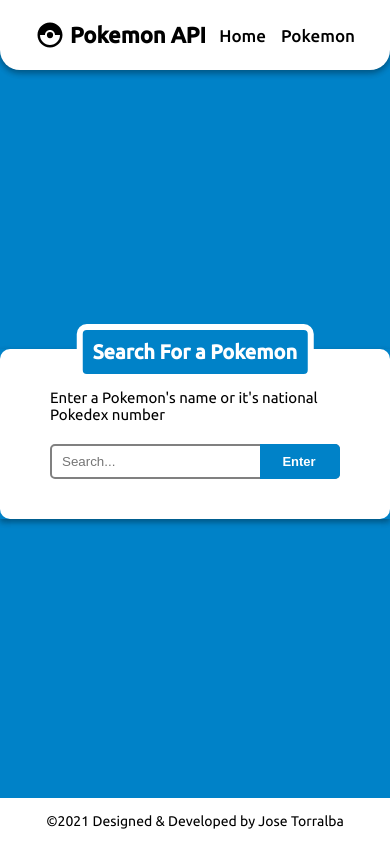
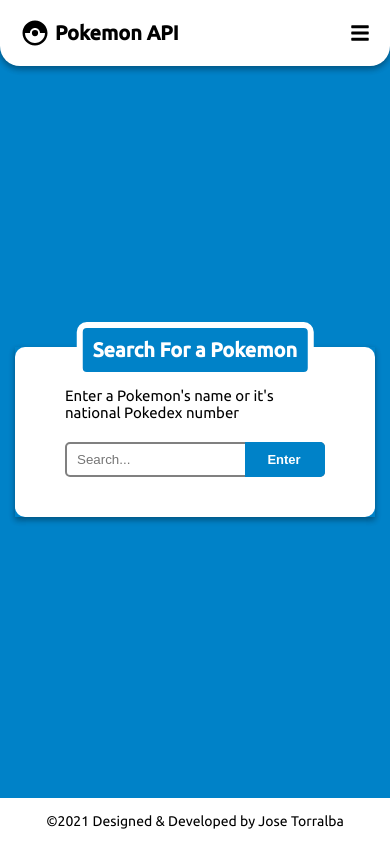
Before and after one commit to JoseTorralba/Pokemon-API, a React (Create React App) app: page / in a window 390 px wide. Built offline with nearby package versions, Linux system fonts and the light colour scheme; the HTML template or start-up script is replaced by a standard one.

Commit message:
navbar is now fully responsive

```diff
--- a/src/components/layout/Footer.jsx
+++ b/src/components/layout/Footer.jsx
@@ -1,6 +1,6 @@
 import classes from './Footer.module.css';
 
-function Footer() {
+const Footer = () => {
   const getCurrentYear = new Date().getFullYear();
 
   return (
@@ -8,6 +8,6 @@
       &copy;{getCurrentYear} Designed & Developed by Jose Torralba
     </div>
   );
-}
+};
 
 export default Footer;
--- a/src/components/layout/Navbar.jsx
+++ b/src/components/layout/Navbar.jsx
@@ -1,26 +1,40 @@
 import { MdCatchingPokemon } from 'react-icons/md';
+import { FaBars, FaTimes } from 'react-icons/fa';
+import { useRef } from 'react';
 import { Link } from 'react-router-dom';
+import classes from './Navbar.module.css';
 
-import classes from './Navbar.module.css';
-function Navbar() {
+const Navbar = () => {
+  const navRef = useRef();
+  const toggleNav = () => navRef.current.classList.toggle(classes.responsive);
+
   return (
-    <nav className={classes.nav}>
-      <div className={classes.container}>
-        <div className={classes.title}>
+    <>
+      <nav className={classes.nav}>
+        <div className={classes.logo}>
           <MdCatchingPokemon className={classes.icon} />
-          <Link to='/'>Pokemon API</Link>
+          <Link to='/' className={classes.title}>
+            Pokemon API
+          </Link>
         </div>
 
-        <div>
-          <div className={classes.links}>
-            <Link to='/'>Home</Link>
-            <Link to='/pokemons'>Pokemon</Link>
-            {/* <Link to='/about'>About</Link> */}
-          </div>
+        <FaBars onClick={toggleNav} className={classes.bars} />
+
+        <div ref={navRef} className={classes.list}>
+          <Link to='/' className={classes.item} onClick={toggleNav}>
+            Home
+          </Link>
+
+          <Link to='/pokemons' className={classes.item} onClick={toggleNav}>
+            Pokemon
+          </Link>
+          <button className={classes.close} onClick={toggleNav}>
+            <FaTimes />
+          </button>
         </div>
-      </div>
-    </nav>
+      </nav>
+    </>
   );
-}
+};
 
 export default Navbar;
--- a/src/components/layout/Navbar.module.css
+++ b/src/components/layout/Navbar.module.css
@@ -1,36 +1,33 @@
 .nav {
-  background-color: #fff;
+  background-color: #fff !important;
   color: #000;
   padding: 2rem 3.5rem;
-  /* box-shadow: 0 1px 3px rgba(0, 0, 0, 0.12), 0 1px 2px rgba(0, 0, 0, 0.24); */
+
   box-shadow: 0 3px 6px rgba(0, 0, 0, 0.16), 0 3px 6px rgba(0, 0, 0, 0.23);
 
   border-bottom-left-radius: 2rem;
   border-bottom-right-radius: 2rem;
   font-weight: 500;
+  display: flex;
+  align-items: center;
+  justify-content: space-between;
+  position: relative;
 }
 
-a {
+.title,
+.logo,
+.item {
+  align-items: center;
   color: #000;
+  cursor: pointer;
+  display: flex;
   text-decoration: none;
 }
 
-a:not(:last-child) {
-  margin-right: 1.5rem;
-}
-
-.container {
-  display: flex;
-  justify-content: space-between;
-
-  font-size: 1.9rem;
-  align-items: center;
-}
-/* .icon, */
-.title,
-.links {
-  display: flex;
-  align-items: center;
+.title {
+  font-size: 2rem;
+  font-weight: 700;
+  margin-right: 0.5rem;
 }
 
 .icon {
@@ -38,12 +35,72 @@
   margin-right: 0.5rem;
 }
 
-.title {
-  font-size: 2.2rem;
-  font-weight: 700;
-  margin-right: 0.5rem;
+.list {
+  font-size: 1.7rem;
+  display: flex;
+  align-items: center;
+  margin-right: -24px;
 }
 
-.links {
-  font-size: 1.7rem;
+.list a:not(:last-child) {
+  margin-right: 1.5rem;
 }
+
+.bars,
+.close {
+  display: none;
+}
+
+.close {
+  color: #fff;
+  background: none;
+  border: none;
+  outline: none;
+}
+
+@media only screen and (max-width: 37.5em) {
+  .nav {
+    padding: 1.8rem 2rem;
+  }
+
+  .list {
+    background-color: #0082c8;
+    flex-direction: column;
+    font-size: 2rem;
+    gap: 1.5rem;
+    justify-content: center;
+    position: fixed;
+    top: 0;
+    left: 100%;
+    height: 100vh;
+    width: 100%;
+    transition: all 0.3s;
+    z-index: 1000;
+  }
+
+  .list a {
+    color: #fff;
+    font-size: 2.6rem;
+  }
+
+  .list a:not(:last-child) {
+    margin-right: 0;
+    margin-bottom: 1.5rem;
+  }
+
+  .bars,
+  .close {
+    display: block;
+    font-size: 2rem;
+  }
+
+  .close {
+    position: absolute;
+    top: 2.6rem;
+    right: 2rem;
+  }
+
+  .responsive {
+    left: 0;
+  }
+}
--- a/src/components/pokemon/PokemonSearch.module.css
+++ b/src/components/pokemon/PokemonSearch.module.css
@@ -113,6 +113,7 @@
 @media only screen and (max-width: 37.5em) {
   .container {
     width: 100%;
+    padding: 0 1.5rem;
   }
 
   .grid {
```
